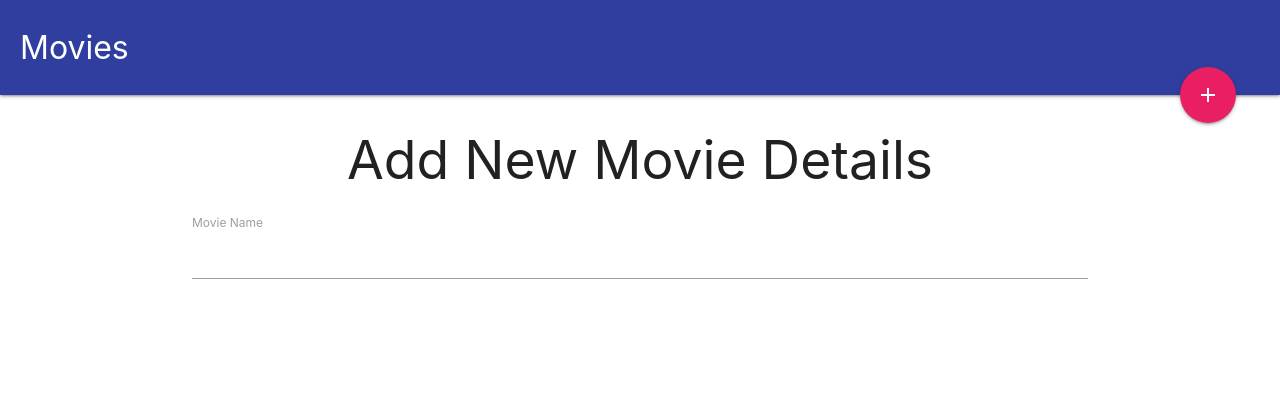
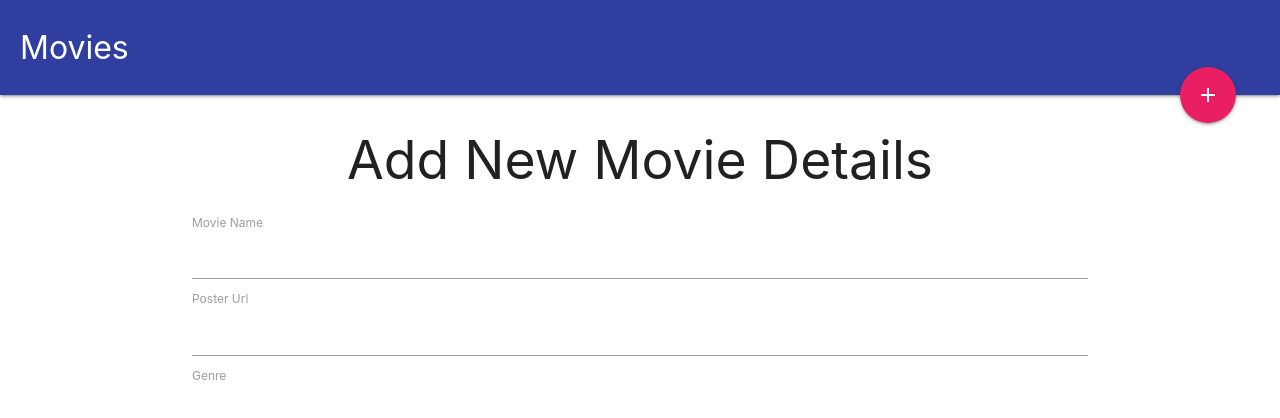
Before and after one commit to 19naim/movies-add, a Vue app: page /#/add-movies in a window 1280 px wide. Shown: the top 418 px of the page. Built offline with nearby package versions, Linux system fonts and the light colour scheme.

Commit message:
modify add movie pages

```diff
--- a/src/components/AddMovies.vue
+++ b/src/components/AddMovies.vue
@@ -5,6 +5,14 @@
             <div class="field title">
                 <label for="title">Movie Name</label>
                 <input type="text" name="tilte" v-model="title">
+
+                <label for="title">Poster Url</label>
+                <input type="text" name="tilte" v-model="title">
+
+                <label for="title">Genre</label>
+                <input type="text" name="tilte" v-model="title">
+
+
             </div>
         </form>
 
--- a/src/components/index.vue
+++ b/src/components/index.vue
@@ -68,7 +68,7 @@ export default {
 }
 
 .card-content img{
-    height: 500px; /* Your height here */
+    height: 460px; /* Your height here */
     overflow: hidden;
 }
 
```
